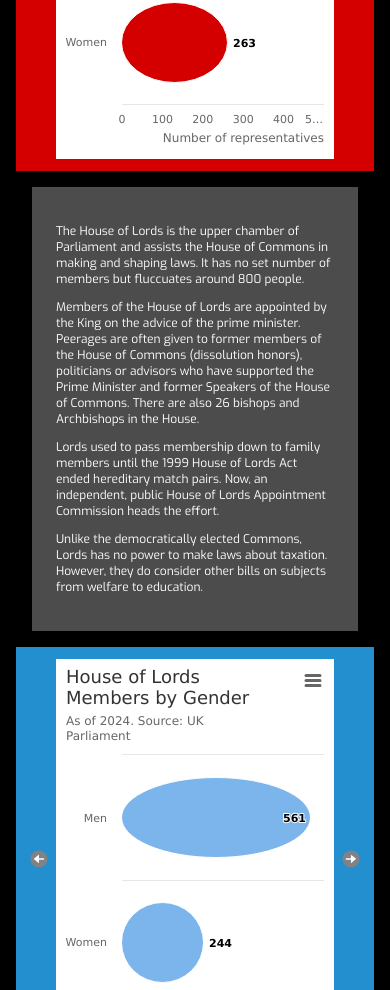
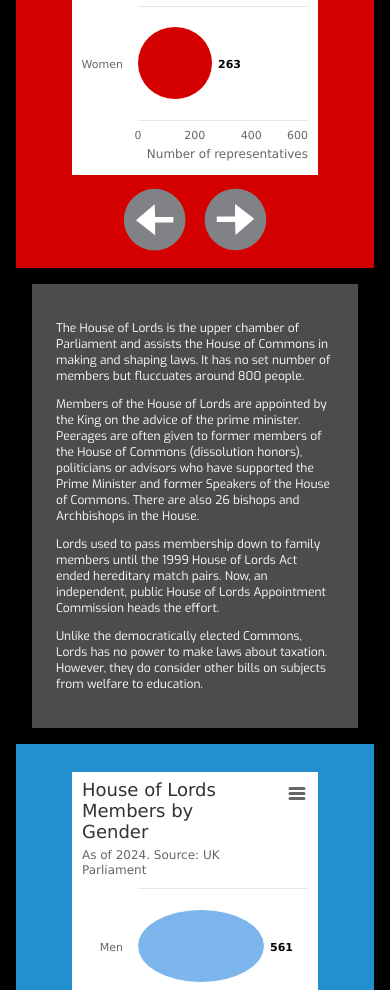
Before and after one commit to zoeythomas39/uk-for-us, a plain HTML site: page parliament.html in a window 390 px wide. Shown: the part 1010-2000 px from the top of the page. Drawn offline with nearby package versions, Linux system fonts and the light colour scheme.

Commit message:
button fix

```diff
--- a/css/parliament.css
+++ b/css/parliament.css
@@ -276,30 +276,45 @@ table td{
     }
     .gov{
         margin: 0;
+        flex-wrap: wrap;
+        padding: 1rem;
     }
     .govcharts{
         width: 100%;
-    }
-    #button{
-        margin-left: -2rem;
+        order: 1;
     }
 
+    #button4{
+        order: 2;
+        margin-right: 0.5rem;
+        width: 20%;
+    }
     #button2{
-        margin-left: -2rem;
+        order: 3;
+        margin-left: 0.5rem;
+        width: 20%;
+    }
+
+    #button{
+        margin-left: 0.5rem;
+        order: 3;
+        width: 20%;
     }
 
     #button3{
-        margin-right: -2rem;
+        margin-right: 0.5rem;
+        order: 2;
+        width: 20%;
     }
 
-    #button4{
-        margin-right: -2rem;
-    }
     table{
         margin: 0 -1rem;
     }
     table th{
         max-width: 100px;
+    }
+    .arrow{
+        width: 10%;
     }
 }
 
```
